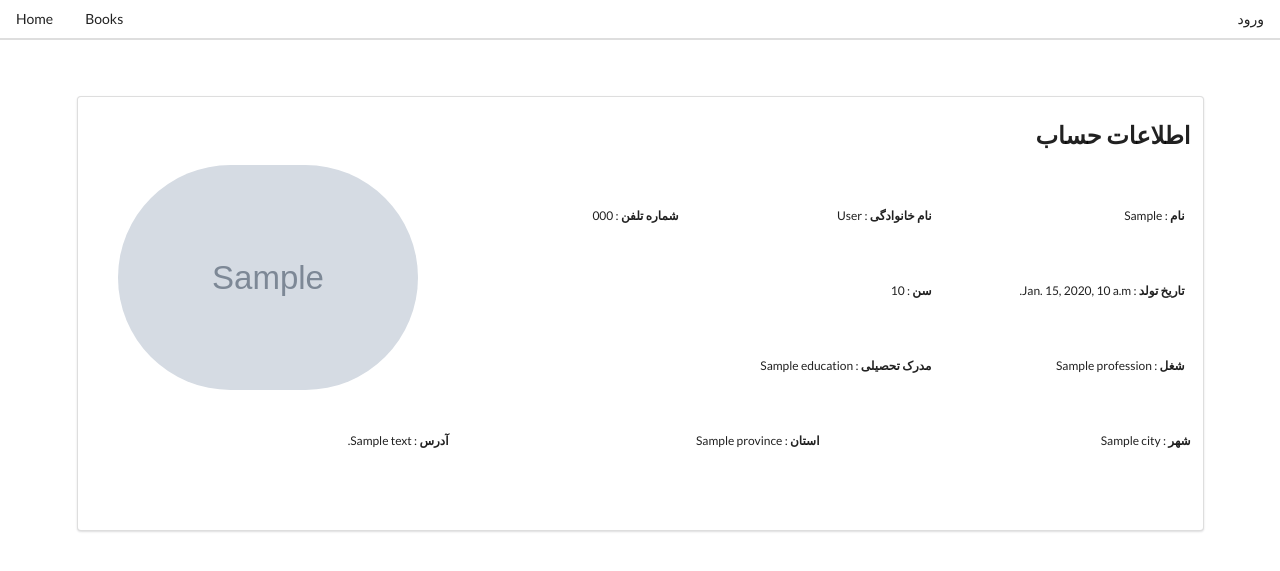
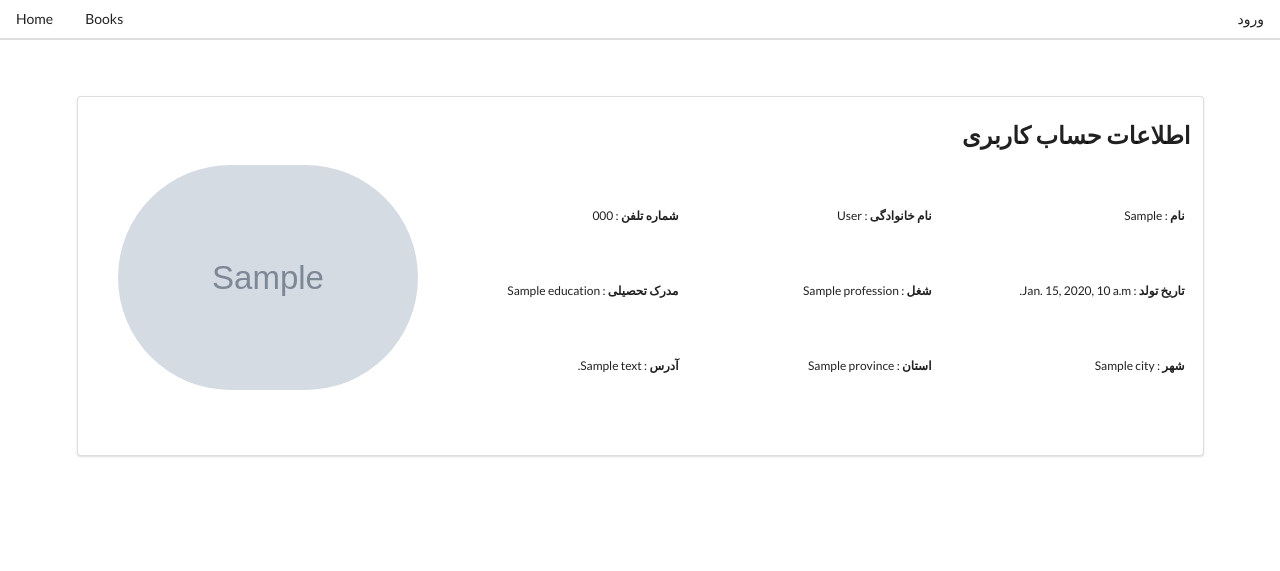
Before and after one commit to sadjadtavakoli/farjad-agile, a Django app: template members/templates/members/profile.html in a window 1280 px wide. Shown: the top 571 px of the page. Run offline with Django 3.2, Linux system fonts and the light colour scheme; the template is opened without the code that fills it: most values are stand-ins (such as "Sample title", 1, 10 or a date in 2020); grey boxes marked "Sample" are stand-in pictures; parts of the project's set-up code (start-up, migrations or seed data) failed here and were passed over.

Commit message:
change in profile html

```diff
--- a/members/templates/members/profile.html
+++ b/members/templates/members/profile.html
@@ -1,11 +1,11 @@
 {% extends 'farjad/__base.html' %}
 {% block body %}
-{% include 'farjad/main_navbar.html' with active=2 %}
+    {% include 'farjad/main_navbar.html' with active=2 %}
     <div class="ui form tiny segment container " style="margin-top:4rem;background-color: white;direction: rtl ">
         <h2 class="ui header" style="margin-top: 1%">
 
             <div class="content">
-                اطلاعات حساب
+                اطلاعات حساب کاربری
             </div>
         </h2>
         <img class="ui left floated medium circular image" style="margin-left: 2rem"
@@ -23,16 +23,11 @@
 
             </div>
         </div>
+
         <div class="three fields" style="margin-top: 5%;">
             <div class="field">
                 <b>تاریخ تولد</b> : {{ profile.birth_date }}
             </div>
-            <div class="field">
-                <b>سن</b> : {{ profile.age }}
-
-            </div>
-        </div>
-        <div class="three fields" style="margin-top: 5%;">
             <div class="field">
                 <b>شغل</b> : {{ profile.profession }}
             </div>
```
